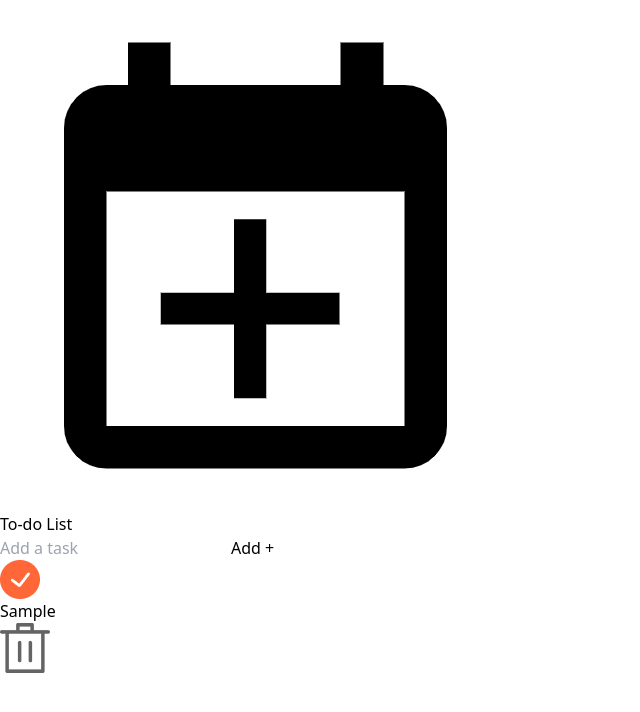
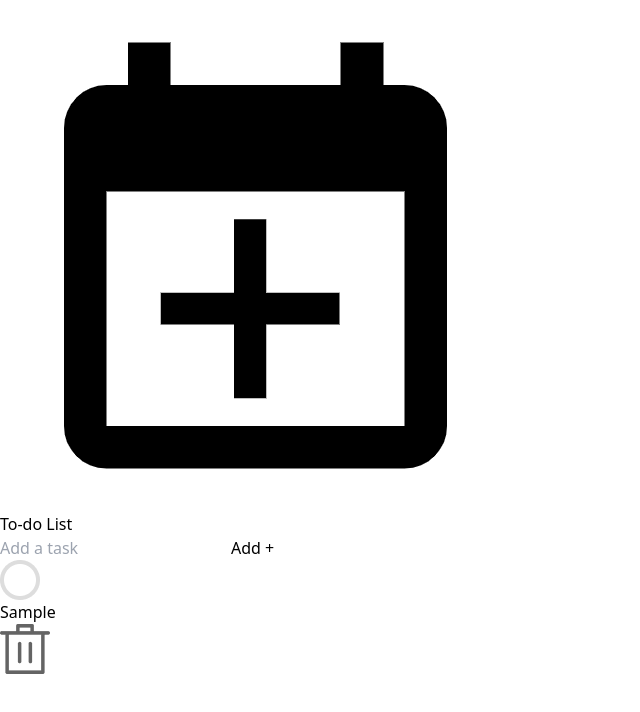
Before and after one commit to Jiten28/ToDo-List, a React (Vite) app: page / in a window 1280 px wide. Both pictures are taken after typing "Sample" into the empty fields and a click on the button "Add +". Shown: the top 712 px of the page, without its empty margins (0-640 px from the left). Built offline with nearby package versions, Linux system fonts and the light colour scheme.

Commit message:
Created and enabled tick and not tick feature

```diff
--- a/src/Components/Todo.jsx
+++ b/src/Components/Todo.jsx
@@ -1,6 +1,7 @@
-import React, {useRef, useState} from 'react'
+import React, {useRef, useState, useEffect} from 'react'
 import todo_icon from '../assets/todo_icon.png'
 import TodoItems from './TodoItems'
+import { use } from 'react';
 
 const Todo = () => {
 
@@ -27,6 +28,16 @@ const Todo = () => {
         })
     }
 
+    const toggleComplete = (id) => {
+        setTodoList((prvTodos) => {
+            return prvTodos.map((todo) => todo.id === id ? {...todo, isComplete: !todo.isComplete} : todo)
+        })
+    }
+
+    useEffect(() => {
+        console.log(todoList)
+    }, [todoList])
+
   return (
     <div className='bg-blue-400 place-self-center w-11/12
                     max-w-md flex flex-col p-7
@@ -52,7 +63,7 @@ const Todo = () => {
             {todoList.map((item, index) => {
                 return <TodoItems key={index}
                 text={item.text} id={item.id} isComplete={item.isComplete}
-                deleteTodo={deleteTodo}/>
+                deleteTodo={deleteTodo} toggleComplete={toggleComplete}/>
             })}
         </div>
     </div>
--- a/src/Components/TodoItems.jsx
+++ b/src/Components/TodoItems.jsx
@@ -3,13 +3,14 @@ import tick from '../assets/tick.png'
 import not_tick from '../assets/not_tick.png'
 import delete_icon from '../assets/delete.png'
 
-const TodoItems = ({text, id, isComplete, deleteTodo}) => {
+const TodoItems = ({text, id, isComplete, deleteTodo, toggleComplete}) => {
   return (
     <div className='flex items-center my-3 gap-2
                     bg-blue-100 rounded-lg p-2 '>
-        <div className='flex flex-1 items-center cursor-pointer'>
-            <img src={tick} alt="" className='w-7'/>
-            <p className='text-slate-700 ml-4 text-[17px]'>
+        <div onClick={() => {toggleComplete(id)}} className='flex flex-1 items-center cursor-pointer'>
+            <img src={isComplete ? tick : not_tick} alt="" className='w-7'/>
+            <p className={`'text-slate-700 ml-4 text-[17px]'
+              ${isComplete ? 'line-through' : ''}`}>
                 {text}
             </p>
         </div>
```
